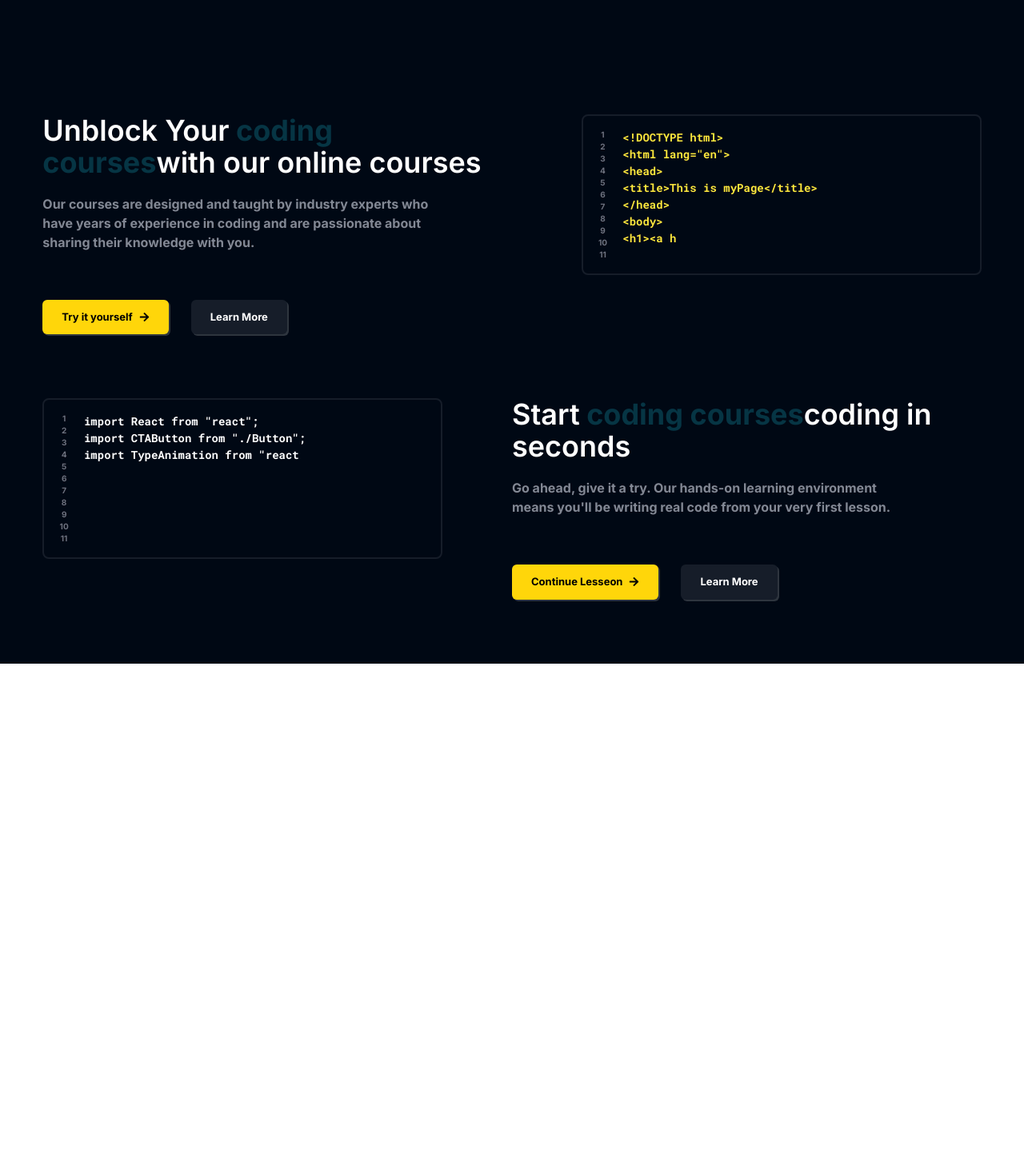
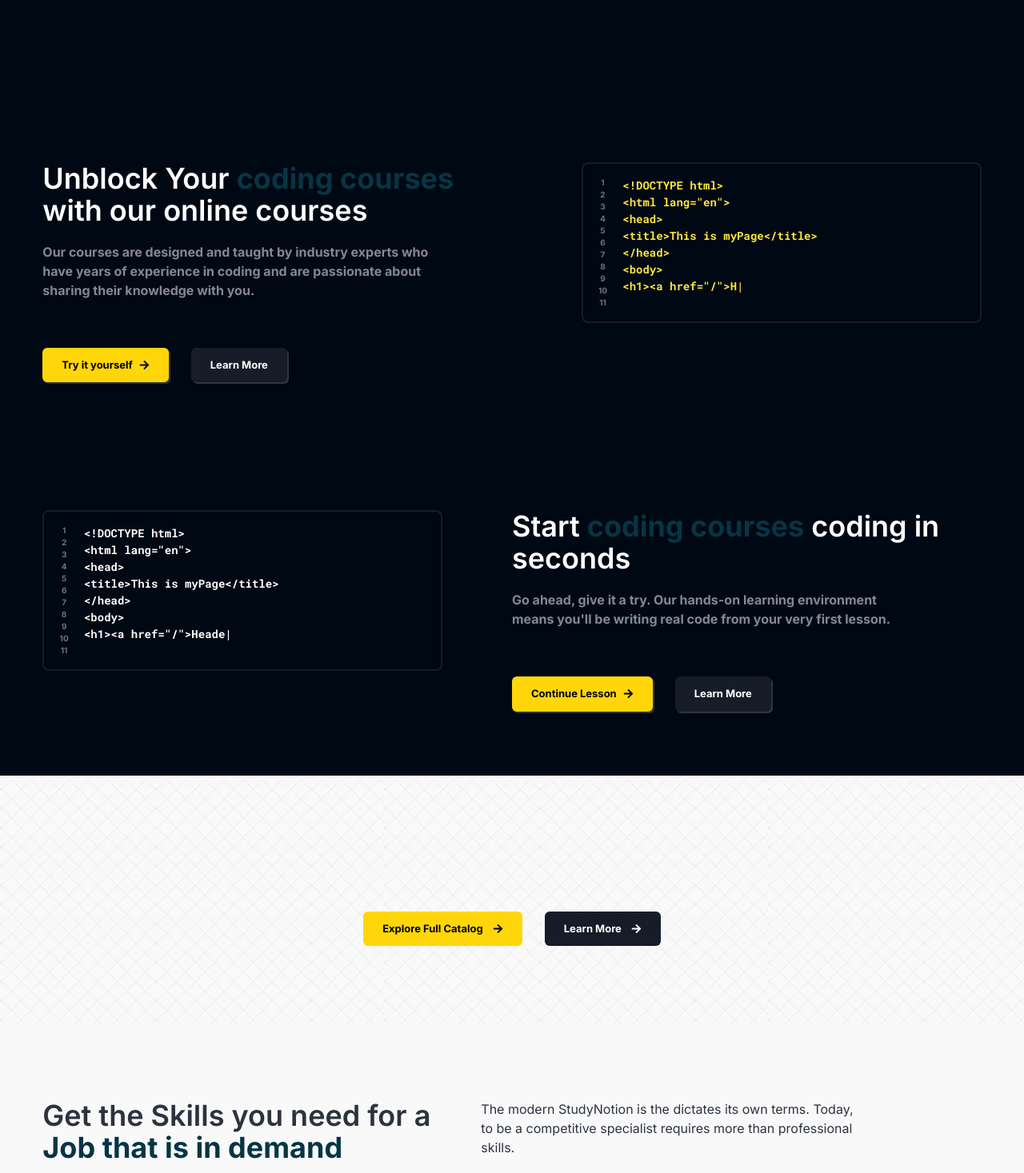
Before and after one commit to lovevarshney2007/StudyNotion, a React (Vite) app in the folder frontend/: page / in a window 1280 px wide. Shown: the part 469-1936 px from the top of the page at 80% size. Before the commit the page ends 1299 px from the top, so only its background shows below. Built offline with nearby package versions, Linux system fonts and the light colour scheme; grey boxes are pictures that could not be loaded.

Commit message:
Instructor Section and learning section included and timeline section

```diff
--- a/frontend/src/App.css
+++ b/frontend/src/App.css
@@ -5,13 +5,6 @@ html,body{
   overflow-x: hidden;
 }
 
-:root {
-  --font-inter: 'Inter', sans-serif;
-  --font-mono: 'Roboto Mono', monospace;
+.homepage_bg {
+  background:url("../src/Asset/Image/bghome.svg") ;
 }
-
-/* Global Font Apply */
-body {
-  font-family: var(--font-inter);
-  @apply bg-richblack-900 text-white;
-}
--- /dev/null
+++ b/frontend/src/component/common/Footer.jsx
@@ -0,0 +1,9 @@
+import React from 'react'
+
+const Footer = () => {
+  return (
+    <div>Footer</div>
+  )
+}
+
+export default Footer
--- /dev/null
+++ b/frontend/src/component/core/HomePage/InstructorSection.jsx
@@ -0,0 +1,51 @@
+import React from 'react'
+import Instructor from "../../../Asset/Image/Instructor.png"
+import HighlightText from './HighlightText'
+import CTAButton from "./Button"
+import { FaArrowRight } from "react-icons/fa"
+
+const InstructorSection = () => {
+  return (
+    <div className='mt-16'>
+        <div className='flex flex-row gap-20 items-center'>
+
+            {/* Left div  */}
+
+                <div className='w-[50%]'>
+                        <img src={Instructor} alt="Instructor" className='shadow-white'/>
+                </div>
+
+            {/* right div  */}
+
+             <div className='w-[50%] flex flex-col gap-10 '>
+                <div className='text-4xl font-semibold w-[50%]'>
+                    Become an
+                    <HighlightText text={"Instructor"} />
+                </div>
+
+                <p className='font-medium text-[16px] w-[80%] text-richblack-300'>
+                    Instructors from around the world teach millions of students on StudyNotion. We provide the tools and skills to teach what you love.
+                </p>
+
+
+                    {/* Button  */}
+
+                <div className='w-fit'>
+                    <CTAButton active={true} linkto={"/signup"}>
+                <div className='flex flex-row gap-2 items-center'>
+                    Start Learning Today
+                    <FaArrowRight />
+                </div>
+                </CTAButton>
+                </div>
+
+
+
+             </div>
+
+        </div>
+    </div>
+  )
+}
+
+export default InstructorSection
--- /dev/null
+++ b/frontend/src/component/core/HomePage/LearningLanguageSection.jsx
@@ -0,0 +1,50 @@
+import React from 'react'
+import HighlightText from './HighlightText'
+import know_your_progress from "../../../Asset/Image/know_your_progress.png"
+import compare_with_others from '../../../Asset/Image/Compare_with_others.png'
+import plan_your_lesson from "../../../Asset/Image/know_your_progress.png"
+import CTAButton from "./Button"
+
+const LearningLanguageSection = () => {
+  return (
+    <div className='mt-[150px] mb-32'>
+        <div className='flex flex-col gap-5 items-center'>
+
+            <div className='text-4xl font-semibold text-center'>
+                Your Swiss Knife for
+                <HighlightText text={"learning any language"} />
+            </div>
+
+            <div className='text-center text-richblack-600 mx-auto text-base font-medium w-[70%]'>
+                Using spin making learning multiple languages easy. with 20+ languages realistic voice-over, progress tracking, custom schedule and more.
+            </div>
+
+            {/* 3 images  */}
+            <div className='flex flex-row items-center justify-center mt-5'>
+
+                <img src={know_your_progress} alt="know_your_progress"
+                className='object-contain -mr-35'
+
+                />
+                <img src={compare_with_others} alt="compare_with_others"
+                className='object-contain'
+                />
+                <img src={plan_your_lesson} alt="plan_your_lesson"
+                className='object-contain -ml-35'
+                />
+
+            </div>
+
+            <div>
+              <CTAButton active={true} linkto={"/signup"}>
+              <div className='w-fit'>
+                Learn More
+                </div></CTAButton>
+            </div>
+
+        </div>
+    </div>
+  )
+}
+
+export default LearningLanguageSection
--- /dev/null
+++ b/frontend/src/component/core/HomePage/TimeLineSection.jsx
@@ -0,0 +1,91 @@
+import React from 'react'
+
+import Logo1 from "../../../Asset/TimeLineLogo/Logo1.svg"
+import Logo2 from "../../../Asset/TimeLineLogo/Logo2.svg"
+import Logo3 from "../../../Asset/TimeLineLogo/Logo3.svg"
+import Logo4 from "../../../Asset/TimeLineLogo/Logo4.svg"
+import timelineImage from "../../../Asset/Image/timelineImage.png"
+
+
+const timeline = [
+            {
+                Logo:Logo1,
+                heading:"Leadership",
+                Description:"Fully committed to the success company"
+            },
+
+            {
+                Logo:Logo2,
+                heading:"Leadership",
+                Description:"Fully committed to the success company"
+            },
+            {
+                Logo:Logo3,
+                heading:"Leadership",
+                Description:"Fully committed to the success company"
+            },
+            {
+                Logo:Logo4,
+                heading:"Leadership",
+                Description:"Fully committed to the success company"
+            }
+
+]
+
+
+const TimeLineSection = () => {
+    return (
+        <div>
+            <div className='flex flex-row gap-15 items-center'>
+
+                <div className='w-[45%] flex flex-col gap-5'>
+                    {
+                        timeline.map((element,index ) => {
+                            return (
+                                <div className='flex flex-row gap-6 ' key={index}>
+                                    <div className='w-[50px] h-[50px] bg-white flex items-center'>
+                                        <img src={element.Logo} />
+                                    </div>
+
+                                    <div>
+                                        <h2 className='font-semibold text-[18px]'>{element.heading}</h2>
+                                        <p className='text-base'>{element.Description}</p>
+                                    </div>
+                                </div>
+                            )
+                        })
+                    }
+
+                </div>
+
+                <div className='relative shadow-blue-200'>
+                    <img src={timelineImage} alt="timelineImage"
+                    className='shadow-white object-cover h-fit'
+                    />
+
+                    <div className='absolute bg-caribbeangreen-700 flex flex-row text-white uppercase py-7
+                    left-[50%] translate-x-[-50%] translate-y-[-50%]'>
+
+                        <div className='flex flex-row gap-5 items-center border-r border-caribbeangreen-300 px-7'>
+                            <p className='text-3xl font-bold'>10</p>
+                            <p className='text-caribbeangreen-300 text-sm'>Years of Experience</p>
+                        </div>
+
+                        <div className='flex gap-5 items-center px-7'>
+
+                             <p className='text-3xl font-bold'>250</p>
+                            <p className='text-caribbeangreen-300 text-sm'>Type Of Courses</p>
+
+                        </div>
+
+                    </div>
+
+                </div>
+
+            </div>
+
+        </div>
+    )
+}
+
+export default TimeLineSection
--- a/frontend/src/pages/HomePage.jsx
+++ b/frontend/src/pages/HomePage.jsx
@@ -1,151 +1,142 @@
 import React from 'react'
-import {FaArrowRight} from "react-icons/fa"
-import {Link} from "react-router-dom"
+import { FaArrowRight } from "react-icons/fa"
+import { Link } from "react-router-dom"
 import HighlightText from '../component/core/HomePage/HighlightText'
 import CTAButton from '../component/core/HomePage/Button'
 import Banner from "../Asset/Image/banner.mp4"
 import CodeBlocks from "../component/core/HomePage/CodeBlock"
+import TimeLineSection from '../component/core/HomePage/TimeLineSection'
+import LearningLanguageSection from '../component/core/HomePage/LearningLanguageSection'
+import InstructorSection from "../component/core/HomePage/InstructorSection"
+import Footer from "../component/common/Footer"
 
 const Home = () => {
+    return (
+        <div>
+            {/* Section 1 - Dark Background (Centered Content) */}
+            <div className='relative mx-auto flex flex-col w-11/12 max-w-maxContent items-center text-white justify-between'>
 
-    return (
-        <div className='relative mx-auto flex flex-col w-11/12 max-w-maxContent items-center text-white justify-between '>
-
-             {/*  Section 1 */}
-            <div>
+                {/* Become an Instructor Button */}
                 <Link to={"/signup"}>
                     <div className='group mt-16 p-1 mx-auto rounded-full bg-richblack-800 font-bold text-richblack-200 transition-all duration-200 hover:scale-95 w-fit'>
-                    <div className='flex flex-row items-center gap-2  rounded-full px-10 py-[5px] transition-all duration-200 group-hover:bg-richblack-900'>
-                        <p>
-                            Become an Instructor
-                        </p>
+                        <div className='flex flex-row items-center gap-2 rounded-full px-10 py-[5px] transition-all duration-200 group-hover:bg-richblack-900'>
+                            <p>Become an Instructor</p>
                             <FaArrowRight />
                         </div>
                     </div>
                 </Link>
 
+                {/* Heading */}
                 <div className='text-center text-4xl font-semibold mt-7'>
-                    Empower Your Future with
-                    <HighlightText text={"Coding Skills"}/>
+                    Empower Your Future with <HighlightText text={"Coding Skills"} />
                 </div>
 
-                <div className='mt-4 text-center w-[90%] text-lg font-bold text-richblack-300  '>
+                {/* Subheading */}
+                <div className='mt-4 text-center w-[90%] text-lg font-bold text-richblack-300'>
                     With our online coding courses, you can learn at your own pace, from anywhere in the world, and get access to a wealth of resources, including hands-on projects, quizzes, and personalized feedback from instructors.
                 </div>
 
+                {/* Hero Buttons */}
                 <div className='flex flex-row gap-7 mt-8 justify-center'>
-                    <CTAButton active={true} linkto={"/signup"}>
-                        Learn More
-                    </CTAButton>
-                    <CTAButton active={false} linkto={"/login"}>
-                        Book Demo
-                    </CTAButton>
+                    <CTAButton active={true} linkto={"/signup"}>Learn More</CTAButton>
+                    <CTAButton active={false} linkto={"/login"}>Book Demo</CTAButton>
                 </div>
 
-
-                <div className= 'shadow-blue-200 mx-3 my-15'>
-                    <video
-                    muted
-                    loop
-                    autoPlay
-                    > <source src={Banner} type="video/mp4" />
+                {/* Video Section */}
+                <div className='shadow-blue-200 mx-3 my-15'>
+                    <video muted loop autoPlay>
+                        <source src={Banner} type="video/mp4" />
                     </video>
                 </div>
 
                 {/* Code Section 1 */}
-
                 <div>
                     <CodeBlocks
                         position={`lg:flex-row`}
-                        heading={
-                            <div className='text-4xl font-semibold'>
-                                Unblock Your
-                                <HighlightText text={"coding courses"} />
-                                with our online courses
-                                </div>
-                        }
-                        subheading={
-                            "Our courses are designed and taught by industry experts who have years of experience in coding and are passionate about sharing their knowledge with you."
-                        }
-                        ctabtn1={
-                            {
-                                btnText:"Try it yourself",
-                                linkto:"/signup",
-                                active:true,
-                            }
-                        }
-                        ctabtn2={
-                            {
-                                btnText:"Learn More",
-                                linkto:"/login",
-                                active:false,
-                            }
-                        }
-
-
+                        heading={<div className='text-4xl font-semibold'>Unblock Your <HighlightText text={"coding courses"} /> with our online courses</div>}
+                        subheading={"Our courses are designed and taught by industry experts who have years of experience in coding and are passionate about sharing their knowledge with you."}
+                        ctabtn1={{ btnText: "Try it yourself", linkto: "/signup", active: true }}
+                        ctabtn2={{ btnText: "Learn More", linkto: "/login", active: false }}
                         codeblock={`<!DOCTYPE html>\n <html lang="en">\n<head>\n<title>This is myPage</title>\n</head>\n<body>\n<h1><a href="/">Header</a></h1>\n<nav> <a href="/one">One</a> <a href="/two">Two</a> <a href="/three">Three</a>\n</nav>\n</body>`}
                         codeColor={"text-yellow-25"}
                         backgroundGrdient={"bg-gradient-to-br from-yellow-400 to-orange-500"}
-
                     />
                 </div>
 
-
                 {/* Code Section 2 */}
-
                 <div>
                     <CodeBlocks
                         position={`lg:flex-row-reverse`}
-                        heading={
-                            <div className='text-4xl font-semibold'>
-                                Start
-                                <HighlightText text={"coding courses"} />
-                                coding in seconds
-                                </div>
-                        }
-                        subheading={
-                            "Go ahead, give it a try. Our hands-on learning environment means you'll be writing real code from your very first lesson."
-                        }
-                        ctabtn1={
-                            {
-                                btnText:"Continue Lesseon",
-                                linkto:"/signup",
-                                active:true,
-                            }
-                        }
-                        ctabtn2={
-                            {
-                                btnText:"Learn More",
-                                linkto:"/login",
-                                active:false,
-                            }
-                        }
-
-
-                            codeblock={`import React from "react";\n import CTAButton from "./Button";\nimport TypeAnimation from "react-type";\nimport { FaArrowRight } from "react-icons/fa";\n\nconst Home = () => {\nreturn (\n<div>Home</div>\n)\n}\nexport default Home;`}
+                        heading={<div className='text-4xl font-semibold'>Start <HighlightText text={"coding courses"} /> coding in seconds</div>}
+                        subheading={"Go ahead, give it a try. Our hands-on learning environment means you'll be writing real code from your very first lesson."}
+                        ctabtn1={{ btnText: "Continue Lesson", linkto: "/signup", active: true }}
+                        ctabtn2={{ btnText: "Learn More", linkto: "/login", active: false }}
+                        codeblock={`<!DOCTYPE html>\n <html lang="en">\n<head>\n<title>This is myPage</title>\n</head>\n<body>\n<h1><a href="/">Header</a></h1>\n<nav> <a href="/one">One</a> <a href="/two">Two</a> <a href="/three">Three</a>\n</nav>\n</body>`}
                         codeColor={"text-white"}
                         backgroundGrdient={"bg-gradient-to-br from-blue-400 to-cyan-500"}
-
-
                     />
                 </div>
+            </div> {/* Section 1 ka limited box yahan band ho raha hai */}
 
+            {/* Section 2 - White Background (Full Width) */}
+            <div className='bg-pure-greys-5 text-richblack-700'>
+                <div className='homepage_bg h-[310px] w-full'>
+                    <div className='w-11/12 max-w-maxContent flex flex-col justify-between items-center gap-5 mx-auto'>
+                        <div className='h-[150px]'></div>
+                        <div className='flex flex-row gap-7 text-white'>
+                            <CTAButton active={true} linkto={"/signup"}>
+                                <div className='flex items-center gap-3'>Explore Full Catalog <FaArrowRight /></div>
+                            </CTAButton>
+                            <CTAButton active={false} linkto={"/login"}>
+                                <div className='flex items-center gap-3'>Learn More <FaArrowRight /></div>
+                            </CTAButton>
+                        </div>
+                    </div>
+                </div>
 
+                <div className='mx-auto w-11/12 max-w-maxContent flex flex-col items-center justify-between gap-7'>
+                    <div className='flex flex-row gap-5 mb-10 mt-[95px]'>
+                        <div className='text-4xl font-semibold w-[45%]'>
+                            Get the Skills you need for a <HighlightText text={"Job that is in demand"} />
+                        </div>
+                        <div className='flex flex-col gap-10 w-[40%] items-start'>
+                            <div className='text-[16px]'>
+                                The modern StudyNotion is the dictates its own terms. Today, to be a competitive specialist requires more than professional skills.
+                            </div>
+                            <CTAButton active={true} linkto={"/signup"}>Learn More</CTAButton>
+                        </div>
+                    </div>
+
+                    <TimeLineSection />
+                    <LearningLanguageSection />
+                </div>
+            </div>
+
+            {/* Section 3 */}
+
+            <div className='w-11/12 mx-auto max-w-maxContent flex-col items-center justify-between gap-8 bg-richblack-900 text-white'>
+
+                <InstructorSection />
+
+                <h2 className='text-center text-4xl font-semibold mt-10'>Reviews from other learners</h2>
+
+                {/* Review SLider here  */}
 
             </div>
 
-            {/* Section 2 */}
+            {/* Footer  */}
 
-
-            {/* Section 3 */}
-
-
-            {/* Footer */}
-
+            <Footer />
 
         </div>
     )
 }
 
+export default Home
 
-export default Home
+
+// Home work
+// add footer
+// add shadow
+// add gradient
+// mobile view
```
Lines whose indentation alone changed are shown as unchanged.
